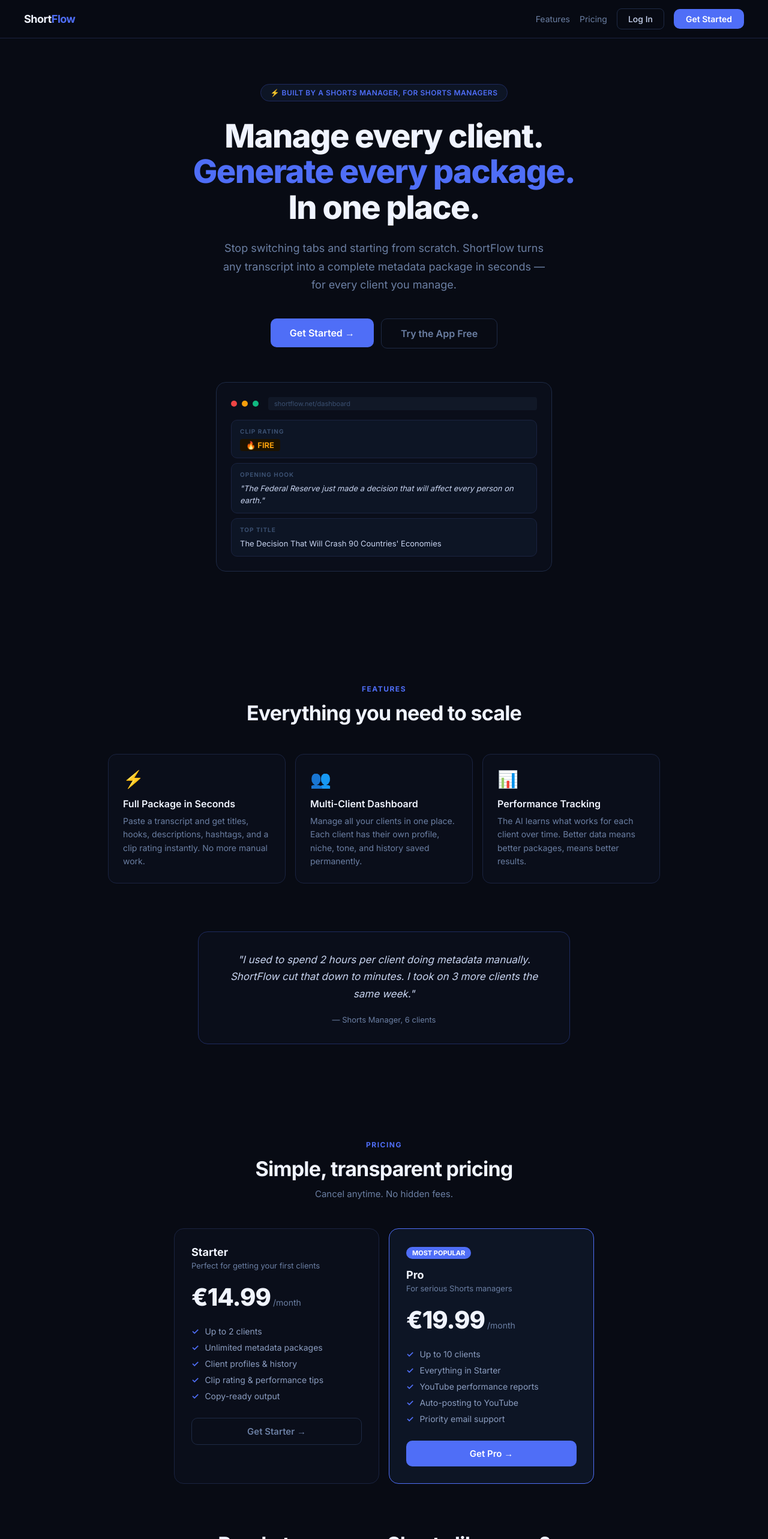
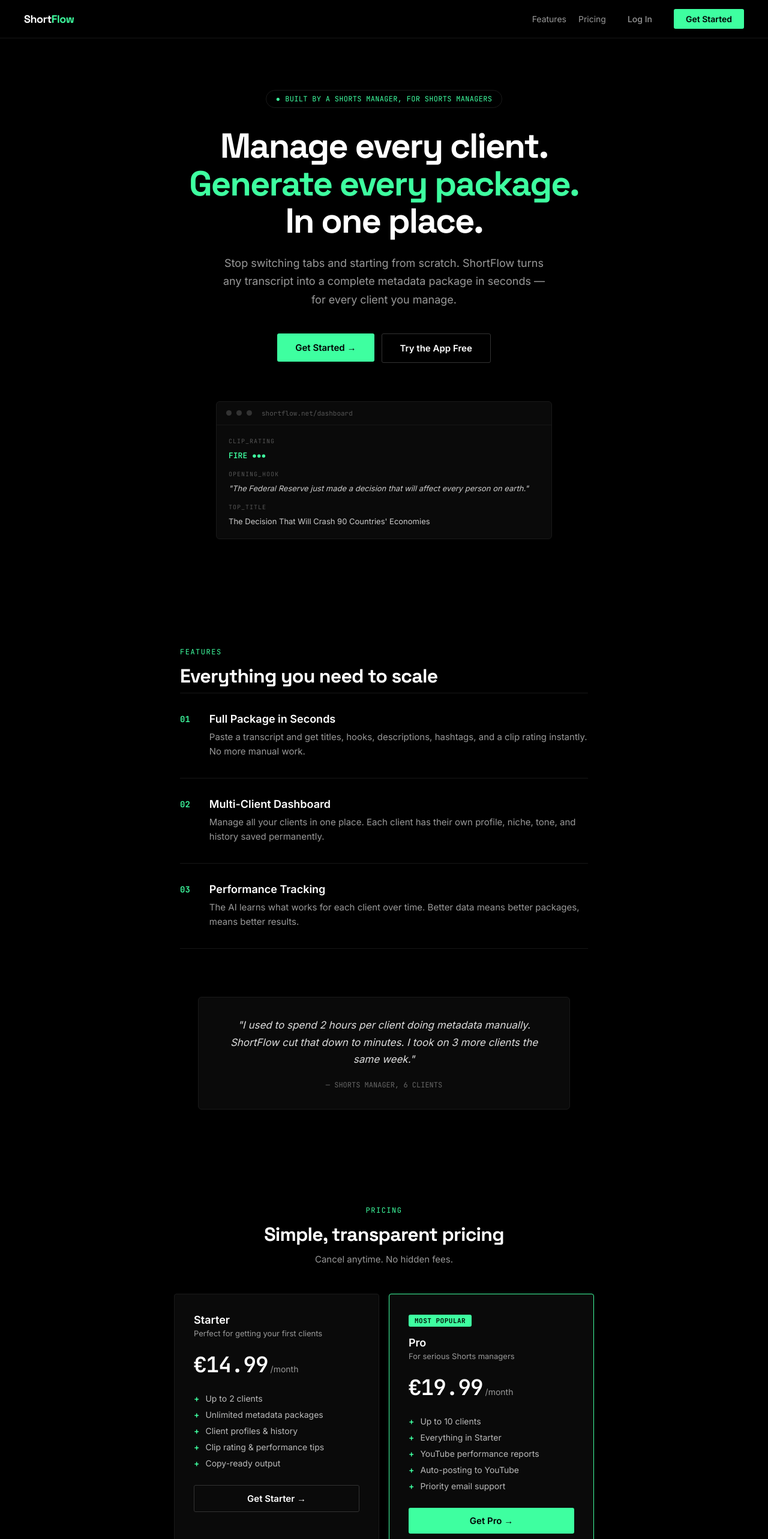
Before and after one commit to azougho-coder/ShortFlow, a Next.js app: page / in a window 1280 px wide. Shown: the top 2566 px of the page at 60% size. Built offline with nearby package versions, Linux system fonts and the light colour scheme; no server answers.

Commit message:
Update index.js

```diff
--- a/pages/index.js
+++ b/pages/index.js
@@ -25,9 +25,9 @@
 ];
 
 const FEATURES = [
-  { icon: "⚡", title: "Full Package in Seconds", desc: "Paste a transcript and get titles, hooks, descriptions, hashtags, and a clip rating instantly. No more manual work." },
-  { icon: "👥", title: "Multi-Client Dashboard", desc: "Manage all your clients in one place. Each client has their own profile, niche, tone, and history saved permanently." },
-  { icon: "📊", title: "Performance Tracking", desc: "The AI learns what works for each client over time. Better data means better packages, means better results." },
+  { num: "01", title: "Full Package in Seconds", desc: "Paste a transcript and get titles, hooks, descriptions, hashtags, and a clip rating instantly. No more manual work." },
+  { num: "02", title: "Multi-Client Dashboard", desc: "Manage all your clients in one place. Each client has their own profile, niche, tone, and history saved permanently." },
+  { num: "03", title: "Performance Tracking", desc: "The AI learns what works for each client over time. Better data means better packages, means better results." },
 ];
 
 export default function Landing() {
@@ -41,13 +41,10 @@
       router.push("/dashboard");
       return;
     }
-
-    // Not signed in yet — send them to Google login first, then bring them back to pricing
     if (!session) {
       signIn("google", { callbackUrl: "/#pricing" });
       return;
     }
-
     setLoadingPlan(plan.name);
     setError(null);
     try {
@@ -75,59 +72,59 @@
         <meta name="google-site-verification" content="Rq__ln7OuI7f8Ng7R_aQFvqHGYIHn1Exvl6ZcCGkVuo" />
         <link rel="preconnect" href="https://fonts.googleapis.com" />
         <link rel="preconnect" href="https://fonts.gstatic.com" crossOrigin="anonymous" />
-        <link href="https://fonts.googleapis.com/css2?family=Inter:wght@400;500;600;700;800&display=swap" rel="stylesheet" />
+        <link href="https://fonts.googleapis.com/css2?family=Space+Grotesk:wght@500;600;700&family=Inter:wght@400;500;600&family=JetBrains+Mono:wght@400;500;600&display=swap" rel="stylesheet" />
       </Head>
 
       <style>{`
         *{box-sizing:border-box;margin:0;padding:0}
         html{scroll-behavior:smooth}
-        body{background:#080B14;font-family:'Inter',system-ui,sans-serif;color:#F0F4FF}
-        @keyframes float{0%,100%{transform:translateY(0)}50%{transform:translateY(-8px)}}
-        .float{animation:float 4s ease-in-out infinite}
-        .plan-card{background:#0A0E1A;border:1px solid #1A2340;border-radius:16px;padding:28px;transition:border-color .2s,transform .2s}
-        .plan-card:hover{border-color:#4F6EF7;transform:translateY(-2px)}
-        .plan-card.hl{border-color:#4F6EF7;background:#0D1525}
-        .feat-card{background:#0A0E1A;border:1px solid #1A2340;border-radius:14px;padding:24px;transition:border-color .2s}
-        .feat-card:hover{border-color:#4F6EF7}
-        .cta{padding:14px 32px;background:#4F6EF7;color:#fff;border:none;border-radius:10px;font-size:16px;font-weight:600;cursor:pointer;transition:all .2s;font-family:inherit}
-        .cta:hover:not(:disabled){background:#3D5CE5;transform:translateY(-1px)}
-        .cta:disabled{opacity:.6;cursor:not-allowed;transform:none}
-        .cta.ol{background:none;border:1px solid #1E2A45;color:#6B7FA3}
-        .cta.ol:hover{border-color:#4F6EF7;color:#F0F4FF;transform:none}
-        .login-btn{padding:8px 18px;background:none;border:1px solid #1E2A45;color:#C8D4F0;border-radius:8px;font-size:14px;font-weight:500;cursor:pointer;transition:all .15s;font-family:inherit}
-        .login-btn:hover{border-color:#4F6EF7;color:#4F6EF7}
+        body{background:#000;font-family:'Inter',system-ui,sans-serif;color:#fff}
+        h1,h2,.disp{font-family:'Space Grotesk',sans-serif}
+        .mono{font-family:'JetBrains Mono',monospace}
+        @keyframes blink{0%,49%{opacity:1}50%,100%{opacity:0}}
+        .cursor{animation:blink 1s step-start infinite}
+        .plan-card{background:#0A0A0A;border:1px solid #1A1A1A;border-radius:4px;padding:32px;transition:border-color .2s}
+        .plan-card:hover{border-color:#333}
+        .plan-card.hl{border-color:#3EFFA0}
+        .feat-row{border-top:1px solid #161616;padding:32px 0;display:flex;gap:32px;align-items:flex-start}
+        .feat-row:last-child{border-bottom:1px solid #161616}
+        .cta{padding:14px 30px;background:#3EFFA0;color:#000;border:none;border-radius:3px;font-size:15px;font-weight:600;cursor:pointer;transition:all .15s;font-family:'Inter',sans-serif}
+        .cta:hover:not(:disabled){background:#5CFFB3;transform:translateY(-1px)}
+        .cta:disabled{opacity:.5;cursor:not-allowed;transform:none}
+        .cta.ol{background:none;border:1px solid #333;color:#fff}
+        .cta.ol:hover{border-color:#fff;background:none;transform:none}
+        .login-btn{padding:8px 16px;background:none;border:none;color:#999;font-size:14px;font-weight:500;cursor:pointer;transition:color .15s;font-family:inherit}
+        .login-btn:hover{color:#fff}
         @media(max-width:768px){
-          .hero-h1{font-size:34px!important;letter-spacing:-.5px!important}
+          .hero-h1{font-size:36px!important;letter-spacing:-.5px!important}
           .plans-g{grid-template-columns:1fr!important}
-          .feats-g{grid-template-columns:1fr!important}
           .nl{display:none!important}
-          .hp{padding:100px 20px 60px!important}
+          .hp{padding:110px 20px 60px!important}
           .sp{padding:60px 20px!important}
+          .feat-row{flex-direction:column;gap:8px}
         }
       `}</style>
 
-      {/* NAV */}
-      <nav style={{position:"fixed",top:0,left:0,right:0,zIndex:100,background:"rgba(8,11,20,.92)",backdropFilter:"blur(12px)",borderBottom:"1px solid #1A2340",padding:"0 40px",height:64,display:"flex",alignItems:"center",justifyContent:"space-between"}}>
-        <div style={{fontSize:18,fontWeight:700,letterSpacing:"-.5px"}}>Short<span style={{color:"#4F6EF7"}}>Flow</span></div>
-        <div className="nl" style={{display:"flex",gap:16,alignItems:"center"}}>
-          <a href="#features" style={{color:"#6B7FA3",fontSize:14,textDecoration:"none"}}>Features</a>
-          <a href="#pricing" style={{color:"#6B7FA3",fontSize:14,textDecoration:"none"}}>Pricing</a>
+      <nav style={{position:"fixed",top:0,left:0,right:0,zIndex:100,background:"rgba(0,0,0,.85)",backdropFilter:"blur(12px)",borderBottom:"1px solid #161616",padding:"0 40px",height:64,display:"flex",alignItems:"center",justifyContent:"space-between"}}>
+        <div className="disp" style={{fontSize:18,fontWeight:700,letterSpacing:"-.5px"}}>Short<span style={{color:"#3EFFA0"}}>Flow</span></div>
+        <div className="nl" style={{display:"flex",gap:20,alignItems:"center"}}>
+          <a href="#features" style={{color:"#999",fontSize:14,textDecoration:"none"}}>Features</a>
+          <a href="#pricing" style={{color:"#999",fontSize:14,textDecoration:"none"}}>Pricing</a>
           <button onClick={()=>router.push("/dashboard")} className="login-btn">Log In</button>
           <button onClick={()=>router.push("/dashboard")} className="cta" style={{padding:"8px 20px",fontSize:14}}>Get Started</button>
         </div>
       </nav>
 
-      {/* HERO */}
-      <section className="hp" style={{padding:"140px 40px 100px",maxWidth:900,margin:"0 auto",textAlign:"center"}}>
-        <div style={{display:"inline-flex",alignItems:"center",gap:8,background:"#0D1525",border:"1px solid #1E2A5E",borderRadius:20,padding:"6px 16px",fontSize:12,color:"#4F6EF7",fontWeight:600,marginBottom:28,letterSpacing:".5px"}}>
-          ⚡ BUILT BY A SHORTS MANAGER, FOR SHORTS MANAGERS
+      <section className="hp" style={{padding:"150px 40px 100px",maxWidth:900,margin:"0 auto",textAlign:"center"}}>
+        <div className="mono" style={{display:"inline-flex",alignItems:"center",gap:8,border:"1px solid #1A1A1A",borderRadius:20,padding:"6px 16px",fontSize:12,color:"#3EFFA0",marginBottom:32,letterSpacing:".3px"}}>
+          <span className="cursor">●</span> BUILT BY A SHORTS MANAGER, FOR SHORTS MANAGERS
         </div>
-        <h1 className="hero-h1" style={{fontSize:54,fontWeight:800,lineHeight:1.1,letterSpacing:"-1.5px",marginBottom:24}}>
+        <h1 className="hero-h1" style={{fontSize:58,fontWeight:700,lineHeight:1.08,letterSpacing:"-2px",marginBottom:24}}>
           Manage every client.<br/>
-          <span style={{color:"#4F6EF7"}}>Generate every package.</span><br/>
+          <span style={{color:"#3EFFA0"}}>Generate every package.</span><br/>
           In one place.
         </h1>
-        <p style={{fontSize:18,color:"#6B7FA3",lineHeight:1.7,maxWidth:560,margin:"0 auto 40px"}}>
+        <p style={{fontSize:18,color:"#999",lineHeight:1.7,maxWidth:540,margin:"0 auto 40px"}}>
           Stop switching tabs and starting from scratch. ShortFlow turns any transcript into a complete metadata package in seconds — for every client you manage.
         </p>
         <div style={{display:"flex",gap:12,justifyContent:"center",flexWrap:"wrap"}}>
@@ -135,79 +132,76 @@
           <button className="cta ol" onClick={()=>router.push("/dashboard")}>Try the App Free</button>
         </div>
 
-        <div className="float" style={{marginTop:64,background:"#0A0E1A",border:"1px solid #1E2A45",borderRadius:16,padding:24,textAlign:"left",maxWidth:560,margin:"64px auto 0"}}>
-          <div style={{display:"flex",alignItems:"center",gap:8,marginBottom:16}}>
-            <div style={{width:10,height:10,borderRadius:"50%",background:"#EF4444"}}/><div style={{width:10,height:10,borderRadius:"50%",background:"#F59E0B"}}/><div style={{width:10,height:10,borderRadius:"50%",background:"#10B981"}}/>
-            <div style={{flex:1,background:"#111827",borderRadius:4,height:22,marginLeft:8,display:"flex",alignItems:"center",paddingLeft:10}}>
-              <div style={{fontSize:11,color:"#3A4F70"}}>shortflow.net/dashboard</div>
+        <div style={{marginTop:64,background:"#0A0A0A",border:"1px solid #1A1A1A",borderRadius:6,padding:0,textAlign:"left",maxWidth:560,margin:"64px auto 0",overflow:"hidden"}}>
+          <div style={{display:"flex",alignItems:"center",gap:8,padding:"12px 16px",borderBottom:"1px solid #161616"}}>
+            <div style={{width:9,height:9,borderRadius:"50%",background:"#333"}}/><div style={{width:9,height:9,borderRadius:"50%",background:"#333"}}/><div style={{width:9,height:9,borderRadius:"50%",background:"#333"}}/>
+            <div className="mono" style={{marginLeft:8,fontSize:11,color:"#555"}}>shortflow.net/dashboard</div>
           </div>
-          </div>
+          <div style={{padding:20}}>
             {[
-            {label:"Clip Rating",content:<span style={{background:"#1C1200",color:"#F59E0B",fontWeight:700,padding:"2px 10px",borderRadius:4,fontSize:13}}>🔥 FIRE</span>},
-            {label:"Opening Hook",content:<span style={{fontSize:13,color:"#C8D4F0",fontStyle:"italic"}}>"The Federal Reserve just made a decision that will affect every person on earth."</span>},
-            {label:"Top Title",content:<span style={{fontSize:13,color:"#C8D4F0"}}>The Decision That Will Crash 90 Countries' Economies</span>},
+              {label:"CLIP_RATING",content:<span className="mono" style={{color:"#3EFFA0",fontWeight:600,fontSize:13}}>FIRE ●●●</span>},
+              {label:"OPENING_HOOK",content:<span style={{fontSize:13,color:"#ccc",fontStyle:"italic"}}>"The Federal Reserve just made a decision that will affect every person on earth."</span>},
+              {label:"TOP_TITLE",content:<span style={{fontSize:13,color:"#ccc"}}>The Decision That Will Crash 90 Countries' Economies</span>},
             ].map((item,i)=>(
-            <div key={i} style={{background:"#0D1525",border:"1px solid #1A2340",borderRadius:10,padding:"12px 14px",marginBottom:i<2?8:0}}>
-              <div style={{fontSize:10,fontWeight:700,color:"#3A4F70",textTransform:"uppercase",letterSpacing:"1px",marginBottom:6}}>{item.label}</div>
+              <div key={i} style={{marginBottom:i<2?16:0}}>
+                <div className="mono" style={{fontSize:10,color:"#555",letterSpacing:"1px",marginBottom:6}}>{item.label}</div>
                 {item.content}
               </div>
             ))}
           </div>
-      </section>
-
-      {/* FEATURES */}
-      <section id="features" className="sp" style={{padding:"80px 40px",maxWidth:1000,margin:"0 auto"}}>
-        <div style={{textAlign:"center",marginBottom:48}}>
-          <div style={{fontSize:12,fontWeight:700,color:"#4F6EF7",textTransform:"uppercase",letterSpacing:"1.5px",marginBottom:12}}>Features</div>
-          <h2 style={{fontSize:34,fontWeight:700,letterSpacing:"-.8px"}}>Everything you need to scale</h2>
-        </div>
-        <div className="feats-g" style={{display:"grid",gridTemplateColumns:"repeat(3,1fr)",gap:16}}>
-          {FEATURES.map((f,i)=>(
-            <div key={i} className="feat-card">
-              <div style={{fontSize:28,marginBottom:14}}>{f.icon}</div>
-              <div style={{fontSize:16,fontWeight:600,marginBottom:8}}>{f.title}</div>
-              <div style={{fontSize:14,color:"#6B7FA3",lineHeight:1.6}}>{f.desc}</div>
-            </div>
-          ))}
         </div>
       </section>
 
-      {/* SOCIAL PROOF */}
+      <section id="features" className="sp" style={{padding:"80px 40px",maxWidth:760,margin:"0 auto"}}>
+        <div style={{marginBottom:8}}>
+          <div className="mono" style={{fontSize:12,color:"#3EFFA0",letterSpacing:"1.5px",marginBottom:12}}>FEATURES</div>
+          <h2 style={{fontSize:32,fontWeight:700,letterSpacing:"-.8px"}}>Everything you need to scale</h2>
+        </div>
+        {FEATURES.map((f)=>(
+          <div key={f.num} className="feat-row">
+            <div className="mono" style={{fontSize:14,color:"#3EFFA0",fontWeight:600,flexShrink:0,paddingTop:2}}>{f.num}</div>
+            <div>
+              <div style={{fontSize:18,fontWeight:600,marginBottom:8}}>{f.title}</div>
+              <div style={{fontSize:15,color:"#999",lineHeight:1.6}}>{f.desc}</div>
+            </div>
+          </div>
+        ))}
+      </section>
+
       <section style={{padding:"0 40px 80px",maxWidth:700,margin:"0 auto",textAlign:"center"}}>
-        <div style={{background:"#0A0E1A",border:"1px solid #1E2A5E",borderRadius:16,padding:32}}>
-          <div style={{fontSize:17,color:"#C8D4F0",lineHeight:1.7,fontStyle:"italic",marginBottom:20}}>
+        <div style={{background:"#0A0A0A",border:"1px solid #1A1A1A",borderRadius:6,padding:32}}>
+          <div style={{fontSize:17,color:"#ddd",lineHeight:1.7,fontStyle:"italic",marginBottom:20}}>
             "I used to spend 2 hours per client doing metadata manually. ShortFlow cut that down to minutes. I took on 3 more clients the same week."
           </div>
-          <div style={{fontSize:13,color:"#6B7FA3"}}>— Shorts Manager, 6 clients</div>
+          <div className="mono" style={{fontSize:12,color:"#666"}}>— SHORTS MANAGER, 6 CLIENTS</div>
         </div>
       </section>
 
-      {/* PRICING */}
       <section id="pricing" className="sp" style={{padding:"80px 40px",maxWidth:1000,margin:"0 auto"}}>
         <div style={{textAlign:"center",marginBottom:48}}>
-          <div style={{fontSize:12,fontWeight:700,color:"#4F6EF7",textTransform:"uppercase",letterSpacing:"1.5px",marginBottom:12}}>Pricing</div>
-          <h2 style={{fontSize:34,fontWeight:700,letterSpacing:"-.8px",marginBottom:12}}>Simple, transparent pricing</h2>
-          <p style={{fontSize:15,color:"#6B7FA3"}}>Cancel anytime. No hidden fees.</p>
+          <div className="mono" style={{fontSize:12,color:"#3EFFA0",letterSpacing:"1.5px",marginBottom:12}}>PRICING</div>
+          <h2 style={{fontSize:32,fontWeight:700,letterSpacing:"-.8px",marginBottom:12}}>Simple, transparent pricing</h2>
+          <p style={{fontSize:15,color:"#999"}}>Cancel anytime. No hidden fees.</p>
         </div>
-        {error&&<div style={{textAlign:"center",color:"#EF4444",marginBottom:24,fontSize:14}}>{error}</div>}
+        {error&&<div style={{textAlign:"center",color:"#FF5C5C",marginBottom:24,fontSize:14}}>{error}</div>}
         <div className="plans-g" style={{display:"grid",gridTemplateColumns:"repeat(2,1fr)",gap:16,maxWidth:700,margin:"0 auto"}}>
           {PLANS.map((plan)=>(
             <div key={plan.name} className={`plan-card ${plan.highlight?"hl":""}`}>
-              {plan.highlight&&<div style={{display:"inline-block",background:"#4F6EF7",color:"#fff",fontSize:11,fontWeight:700,padding:"3px 10px",borderRadius:20,marginBottom:16}}>MOST POPULAR</div>}
+              {plan.highlight&&<div className="mono" style={{display:"inline-block",background:"#3EFFA0",color:"#000",fontSize:11,fontWeight:700,padding:"3px 10px",borderRadius:3,marginBottom:16,letterSpacing:".5px"}}>MOST POPULAR</div>}
               <div style={{fontSize:18,fontWeight:700,marginBottom:4}}>{plan.name}</div>
-              <div style={{fontSize:13,color:"#6B7FA3",marginBottom:20}}>{plan.description}</div>
+              <div style={{fontSize:13,color:"#999",marginBottom:20}}>{plan.description}</div>
               <div style={{display:"flex",alignItems:"baseline",gap:4,marginBottom:24}}>
-                <div style={{fontSize:40,fontWeight:800,letterSpacing:"-1px"}}>{plan.price}</div>
-                <div style={{fontSize:14,color:"#6B7FA3"}}>{plan.per}</div>
+                <div className="mono" style={{fontSize:36,fontWeight:600,letterSpacing:"-1px"}}>{plan.price}</div>
+                <div style={{fontSize:14,color:"#999"}}>{plan.per}</div>
               </div>
               <div style={{display:"flex",flexDirection:"column",gap:10,marginBottom:28}}>
                 {plan.features.map((f,i)=>(
-                  <div key={i} style={{fontSize:14,color:"#8B9DC0"}}><span style={{color:"#4F6EF7",marginRight:10,fontWeight:700}}>✓</span>{f}</div>
+                  <div key={i} style={{fontSize:14,color:"#bbb"}}><span style={{color:"#3EFFA0",marginRight:10,fontWeight:700}}>+</span>{f}</div>
                 ))}
               </div>
               <button
                 className="cta"
-                style={{width:"100%",padding:"12px",fontSize:15,background:plan.highlight?"#4F6EF7":"none",border:plan.highlight?"none":"1px solid #1E2A45",color:plan.highlight?"#fff":"#6B7FA3"}}
+                style={{width:"100%",padding:"12px",fontSize:15,background:plan.highlight?"#3EFFA0":"none",border:plan.highlight?"none":"1px solid #333",color:plan.highlight?"#000":"#fff"}}
                 onClick={()=>handleCheckout(plan)}
                 disabled={loadingPlan===plan.name}
               >
@@ -218,16 +212,14 @@
         </div>
       </section>
 
-      {/* FINAL CTA */}
       <section style={{padding:"0 40px 100px",maxWidth:700,margin:"0 auto",textAlign:"center"}}>
-        <h2 style={{fontSize:34,fontWeight:700,letterSpacing:"-.8px",marginBottom:16}}>Ready to manage Shorts like a pro?</h2>
-        <p style={{fontSize:16,color:"#6B7FA3",marginBottom:32}}>Join Shorts managers already using ShortFlow to save hours every week.</p>
+        <h2 style={{fontSize:32,fontWeight:700,letterSpacing:"-.8px",marginBottom:16}}>Ready to manage Shorts like a pro?</h2>
+        <p style={{fontSize:16,color:"#999",marginBottom:32}}>Join Shorts managers already using ShortFlow to save hours every week.</p>
         <a href="#pricing"><button className="cta">Get Started Today →</button></a>
       </section>
 
-      {/* FOOTER */}
-      <footer style={{borderTop:"1px solid #1A2340",padding:"24px 40px",textAlign:"center"}}>
-        <div style={{fontSize:14,color:"#3A4F70"}}>Short<span style={{color:"#4F6EF7"}}>Flow</span> — Built for Shorts managers &nbsp;·&nbsp; <a href="/privacy" style={{color:"#3A4F70",textDecoration:"none"}}>Privacy Policy</a> &nbsp;·&nbsp; <a href="/terms" style={{color:"#3A4F70",textDecoration:"none"}}>Terms of Service</a></div>
+      <footer style={{borderTop:"1px solid #161616",padding:"24px 40px",textAlign:"center"}}>
+        <div className="mono" style={{fontSize:13,color:"#555"}}>Short<span style={{color:"#3EFFA0"}}>Flow</span> — Built for Shorts managers &nbsp;·&nbsp; <a href="/privacy" style={{color:"#555",textDecoration:"none"}}>Privacy</a> &nbsp;·&nbsp; <a href="/terms" style={{color:"#555",textDecoration:"none"}}>Terms</a></div>
       </footer>
     </>
   );
```
Lines whose indentation alone changed are shown as unchanged.
